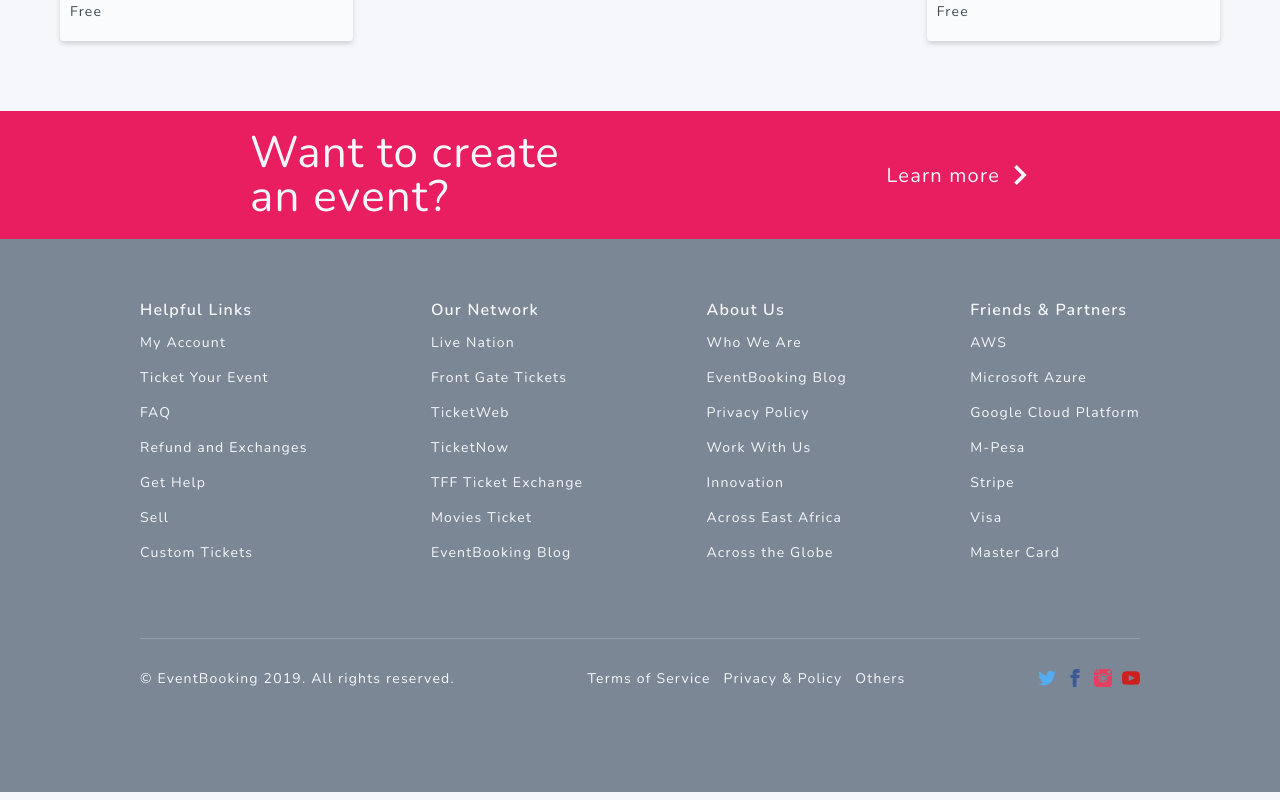
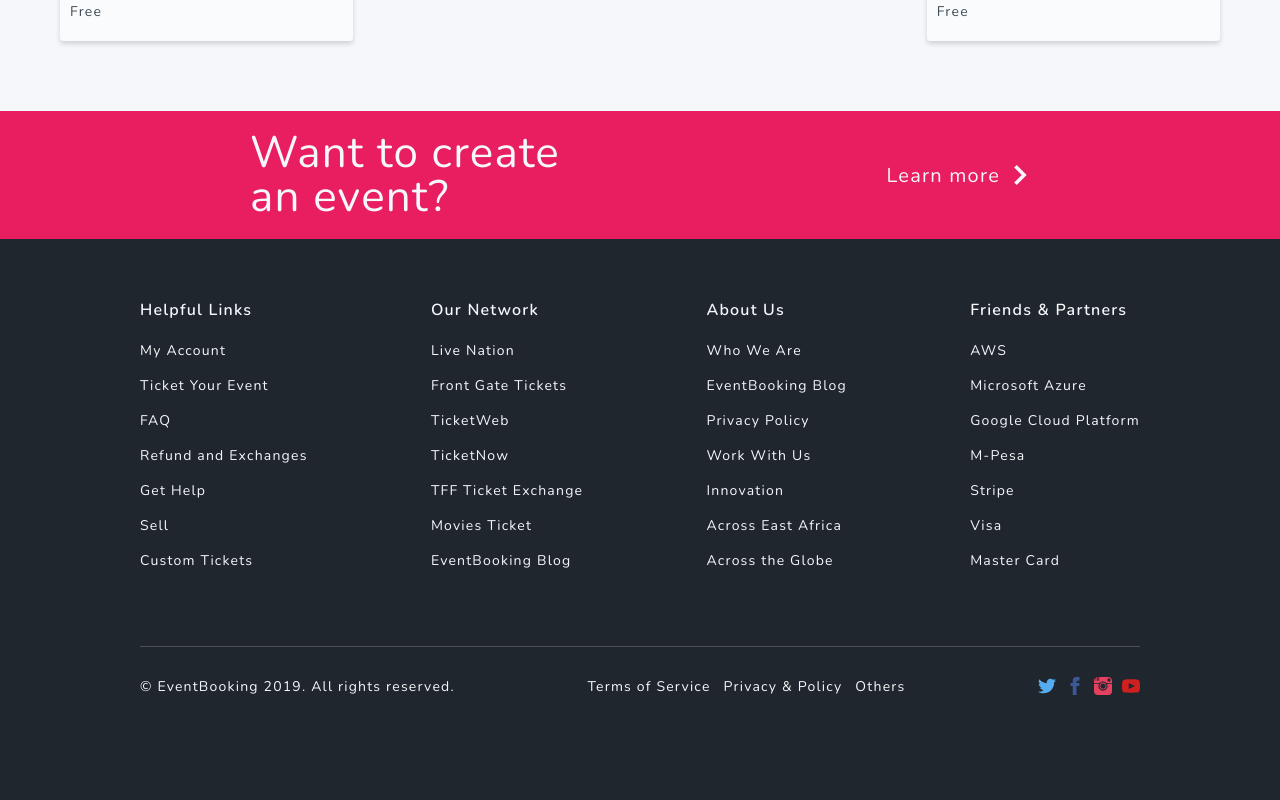
Before and after one commit to amashr/eventbooking-client, a Next.js app: page / in a window 1280 px wide. Shown: the part 3436-4236 px from the top of the page. Built offline with nearby package versions, Linux system fonts and the light colour scheme.

Commit message:
Change background color

```diff
--- a/components/Footer.js
+++ b/components/Footer.js
@@ -3,7 +3,7 @@ import styled from 'styled-components';
 
 const StyledFooter = styled.footer`
   font-size: 1.5rem;
-  background: var(--blueCool6);
+  background: #1f262d;
   color: var(--blueCool10);
 
   @media only screen and (min-width: ${props => props.theme.bigdesktop}) {
@@ -44,7 +44,7 @@ const UpperFooter = styled.div`
   }
 
   h4 {
-    padding-bottom: 1.2rem;
+    padding-bottom: 2rem;
     font-weight: 600;
     font-size: 1.6rem;
     text-transform: capitalize;
```
